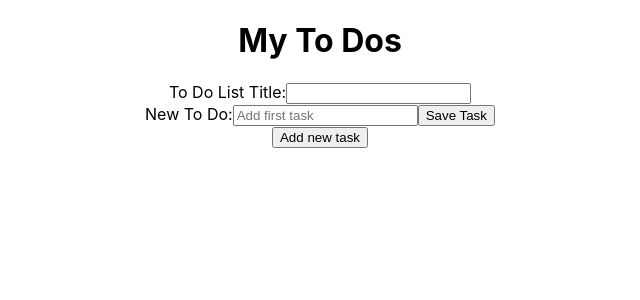
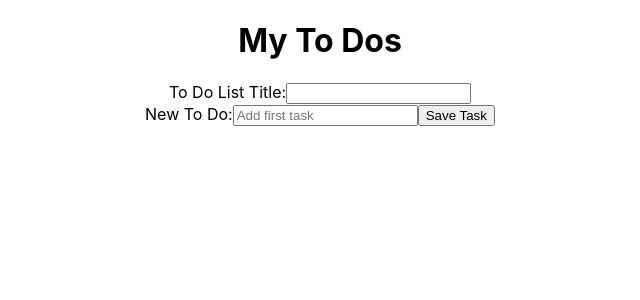
Before and after one commit to KCWill/ts-to-do, a React (Create React App) app: page / in a window 1280 px wide. Shown: the top 300 px of the page, without its empty margins (320-960 px from the left). Built offline with nearby package versions, Linux system fonts and the light colour scheme.

Commit message:
Add task button functionality

```diff
--- a/src/Components/App/App.tsx
+++ b/src/Components/App/App.tsx
@@ -3,9 +3,13 @@ import ToDos from '../ToDos/ToDos';
 import { useState, useEffect, FormEvent } from 'react';
 import CreateToDos from '../CreateToDos/CreateToDos';
 
+
+export type Task = {
+  title: string;
+}
 const App = () => {
   const [ toDoTitle, setToDoTitle ] = useState('');
-  const [ addedTasks, setAddedTasks ] = useState([]);
+  const [ addedTasks, setAddedTasks ] = useState([] as Task[]);
 
   const addTitle = (event: FormEvent<HTMLFormElement>) => {
     event.preventDefault();
@@ -16,7 +20,7 @@ const App = () => {
   const addNewTask = (event: FormEvent<HTMLFormElement>) => {
     event.preventDefault();
     const input = event.currentTarget.value;
-    setAddedTasks(input)
+    setAddedTasks([...addedTasks, input])
   }
 
   return (
--- a/src/Components/CreateToDos/CreateToDos.tsx
+++ b/src/Components/CreateToDos/CreateToDos.tsx
@@ -1,28 +1,38 @@
 import React, { FC, useState } from 'react';
-
+import { Task } from '../App/App';
 
 type Props = {
   addTitle: any;
-  addedTasks: string[];
+  addedTasks: Task[];
   addNewTask: any;
   toDoTitle: string;
 }
 
 const CreateToDos: FC<Props> = ({ addTitle, toDoTitle, addedTasks, addNewTask }) => {
   const displayTaskAdder = () => {
-    if (!addedTasks.length){
+   {
       return(
         <div>
           <form>
             <label htmlFor='newToDo'>New To Do:</label>
             <input type='text' name='newTask' placeholder='Add first task'></input>
-            <button type='submit' onSubmit={addNewTask}>Save Task</button>
+            <button type='submit' onClick={addNewTask}>Save Task</button>
           </form>
-          <button>Add new task</button>
+
         </div>
       )
     }
 
+  }
+  const displayAddedTasks = () => {
+    const tasks = addedTasks.map((task) => {
+      return (
+        <div>
+          <p>{task.title}</p>
+        </div>
+      )
+    })
+    return tasks
   }
   return (
     <div>
```
